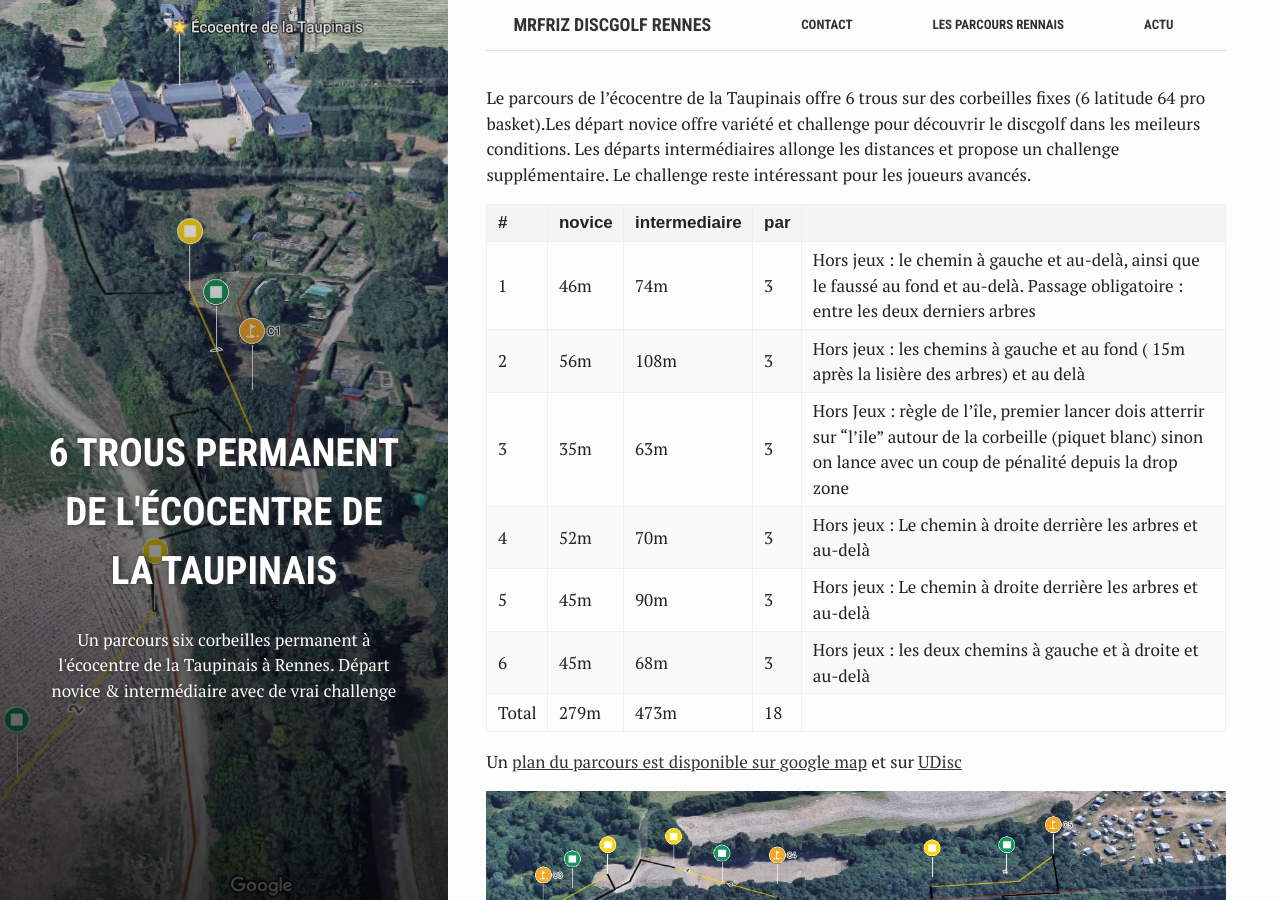
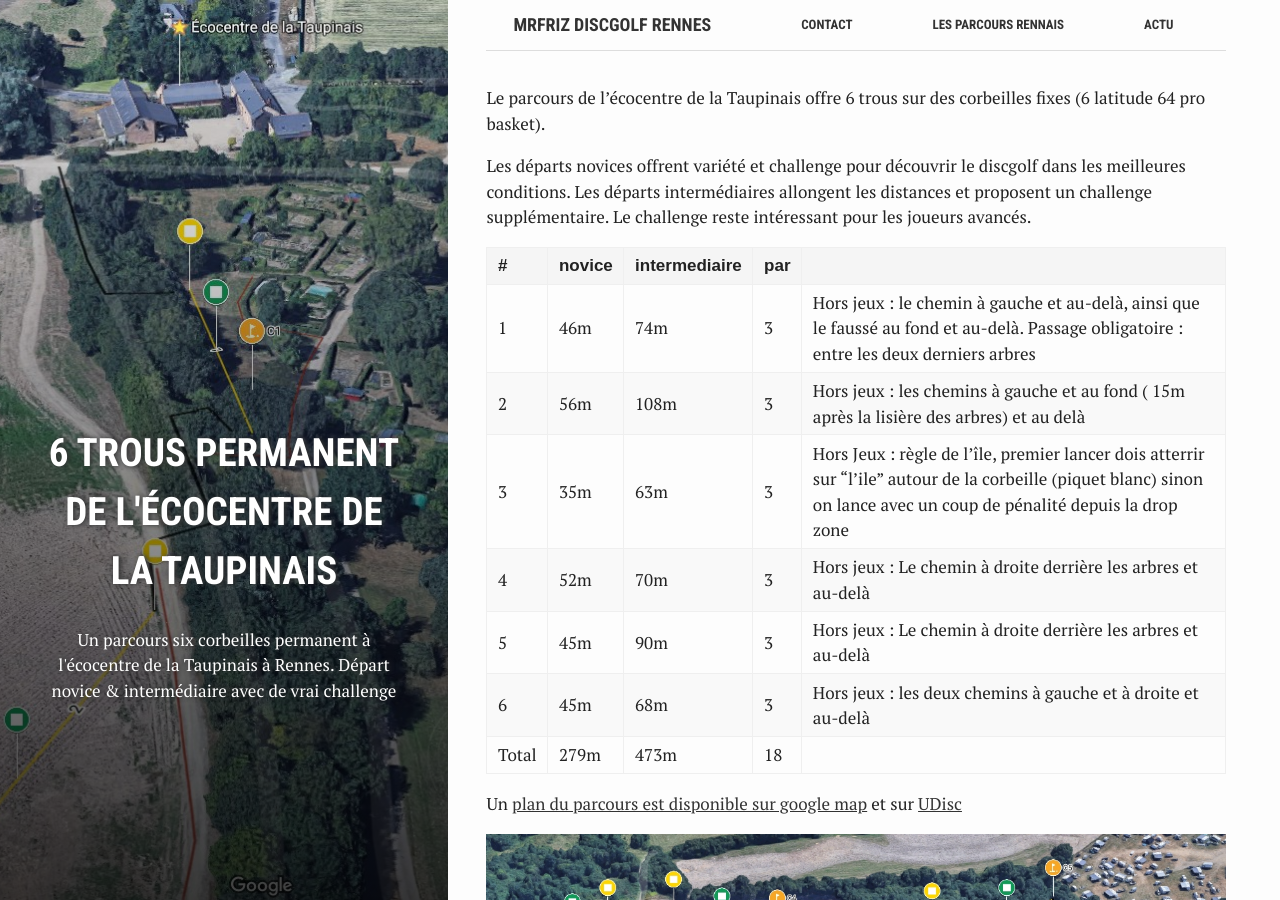
Before and after one commit to MrFriz/discgolf, a Jekyll site: the page built from _parcours/ecocentre.md, in a window 1280 px wide and 900 px high. Built offline with Jekyll 4.4.1, drawn with Linux system fonts in a browser that asks for light colours.

Commit message:
Update ecocentre.md

```diff
--- a/_parcours/ecocentre.md
+++ b/_parcours/ecocentre.md
@@ -7,7 +7,9 @@ summary: "Un parcours six corbeilles permanent à l'écocentre de la Taupinais
 author: Greg
 ---
 
-Le parcours de l'écocentre de la Taupinais offre 6 trous sur des corbeilles fixes (6 latitude 64 pro basket).Les départ novice offre variété et challenge pour découvrir le discgolf dans les meileurs conditions. Les départs intermédiaires allonge les distances et propose un challenge supplémentaire. Le challenge reste intéressant pour les joueurs avancés.
+Le parcours de l'écocentre de la Taupinais offre 6 trous sur des corbeilles fixes (6 latitude 64 pro basket).
+
+Les départs novices offrent variété et challenge pour découvrir le discgolf dans les meilleures conditions. Les départs intermédiaires allongent les distances et proposent un challenge supplémentaire. Le challenge reste intéressant pour les joueurs avancés.
 
 
 | # | novice  |  intermediaire |  par |   |
@@ -21,6 +23,7 @@ Le parcours de l'écocentre de la Taupinais offre 6 trous sur des corbeilles fix
 | Total | 279m | 473m  | 18  |   |
 
 
+
 Un [plan du parcours est disponible sur google map](https://www.google.fr/maps/@48.0992779,-1.7180593,437a,35y,192.76h,38.65t/data=!3m1!1e3!4m2!6m1!1s1qNKpiMWh18t1XD3v0YvOF00kRDs) et sur [UDisc](https://udisc.com/)
 
 ![Plan](../../assets/images/ecocentre/map.jpg)
```
